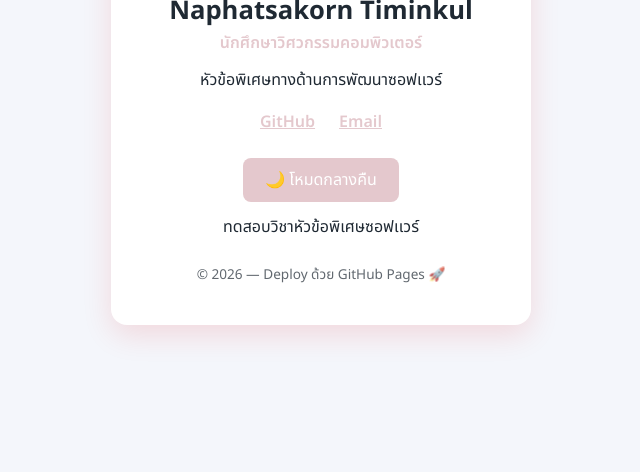
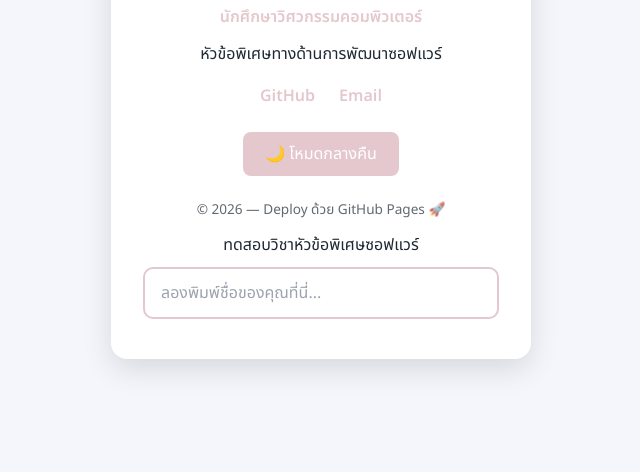
Before and after one commit to napassakornti-prog/my-profile, a plain HTML site: page index.html in a window 1280 px wide. Shown: the part 328-800 px from the top of the page, without its empty margins (319-959 px from the left). Drawn offline with Linux system fonts and the light colour scheme.

Commit message:
Add input field and improve business card

```diff
--- a/index.html
+++ b/index.html
@@ -10,31 +10,64 @@
   <link rel="preconnect" href="https://fonts.gstatic.com" crossorigin>
   <link href="https://fonts.googleapis.com/css2?family=Noto+Sans+Thai:wght@400;600;700&display=swap" rel="stylesheet">
 
-  <!-- CSS ภายนอก: สังเกตว่าเป็น relative path (./) -->
+  <!-- CSS ภายนอก -->
   <link rel="stylesheet" href="./style.css">
 </head>
+
 <body>
+
   <main class="card">
-    <img class="card__avatar" src="https://avatars.githubusercontent.com/u/9919?v=4" alt="รูปโปรไฟล์">
-    <h1 class="card__name">Naphatsakorn Timinkul</h1>
-    <p class="card__title">นักศึกษาวิศวกรรมคอมพิวเตอร์</p>
-    <p class="card__bio">หัวข้อพิเศษทางด้านการพัฒนาซอฟเเวร์</p>
+
+    <img class="card__avatar"
+      src="https://avatars.githubusercontent.com/u/9919?v=4"
+      alt="รูปโปรไฟล์">
+
+    <h1 class="card__name">
+      Naphatsakorn Timinkul
+    </h1>
+
+    <p class="card__title">
+      นักศึกษาวิศวกรรมคอมพิวเตอร์
+    </p>
+
+    <p class="card__bio">
+      หัวข้อพิเศษทางด้านการพัฒนาซอฟแวร์
+    </p>
 
     <ul class="card__links">
-      <li><a href="https://github.com/napassakornti-prog">GitHub</a></li>
-      <li><a href="napassakorn.ti@ksu.ac.th">Email</a></li>
+      <li>
+        <a href="https://github.com/napassakornti-prog" target="_blank">
+          GitHub
+        </a>
+      </li>
+
+      <li>
+        <a href="mailto:napassakorn.ti@ksu.ac.th">
+          Email
+        </a>
+      </li>
     </ul>
 
-    <button id="theme-toggle" class="card__button">🌙 โหมดกลางคืน</button>
+    <button id="theme-toggle" class="card__button">
+      🌙 โหมดกลางคืน
+    </button>
 
-<p class="card__bio">
-    ทดสอบวิชาหัวข้อพิเศษซอฟเเวร์
-</p>
+    <footer id="card-footer" class="card__footer"></footer>
 
-<footer id="card-footer" class="card__footer"></footer>
+    <p class="card__bio">
+      ทดสอบวิชาหัวข้อพิเศษซอฟแวร์
+    </p>
+
+    <input
+      type="text"
+      class="card__input"
+      placeholder="ลองพิมพ์ชื่อของคุณที่นี่..."
+    >
+
   </main>
 
-  <!-- JS ภายนอก: วางท้าย body เสมอ -->
+  <!-- JS -->
   <script src="./script.js"></script>
+
 </body>
 </html>
--- a/script.js
+++ b/script.js
@@ -2,19 +2,26 @@
 let isDark = false;
 
 // ===== Element References =====
-const toggleButton = document.querySelector('#theme-toggle');
-const footer = document.querySelector('#card-footer');
+const toggleButton = document.querySelector("#theme-toggle");
+const footer = document.querySelector("#card-footer");
+const input = document.querySelector(".card__input");
 
 // ===== Event: สลับธีม =====
-// สังเกต: ผูก event ใน JS ไม่ใช่ onclick ใน HTML (Separation of Concerns)
-toggleButton.addEventListener('click', () => {
+toggleButton.addEventListener("click", () => {
   isDark = !isDark;
-  document.body.classList.toggle('dark', isDark);
 
-  // ใช้ template literal ตามมาตรฐานของวิชา
-  toggleButton.textContent = isDark ? `☀️ โหมดกลางวัน` : `🌙 โหมดกลางคืน`;
+  document.body.classList.toggle("dark", isDark);
+
+  toggleButton.textContent = isDark
+    ? "☀️ โหมดกลางวัน"
+    : "🌙 โหมดกลางคืน";
 });
 
-// ===== Footer: ปีอัตโนมัติด้วย template literal =====
+// ===== Footer: ปีอัตโนมัติ =====
 const currentYear = new Date().getFullYear();
 footer.textContent = `© ${currentYear} — Deploy ด้วย GitHub Pages 🚀`;
+
+// ===== Event: รับข้อความจากช่อง Input =====
+input.addEventListener("input", () => {
+  console.log(`ผู้ใช้พิมพ์: ${input.value}`);
+});
--- a/style.css
+++ b/style.css
@@ -6,7 +6,7 @@
   --accent: #e4c8cd;
 }
 
-/* ธีมมืด: สลับด้วยการเติม class ที่ <body> ผ่าน JS */
+/* ===== ธีมมืด ===== */
 body.dark {
   --bg: #0f172a;
   --card-bg: #1e293b;
@@ -16,31 +16,32 @@ body.dark {
 
 /* ===== Layout ===== */
 * {
+  margin: 0;
   box-sizing: border-box;
-  margin: 0;
 }
 
 body {
-  font-family: 'Noto Sans Thai', sans-serif;
+  font-family: "Noto Sans Thai", sans-serif;
   background-color: var(--bg);
   color: var(--text);
   min-height: 100vh;
   display: grid;
   place-items: center;
-  transition: background-color 0.3s;
+  transition: background-color 0.3s, color 0.3s;
 }
 
-/* ===== การ์ดนามบัตร ===== */
+/* ===== Card ===== */
 .card {
   background-color: var(--card-bg);
   width: min(420px, 90vw);
   padding: 2.5rem 2rem;
   border-radius: 16px;
-  box-shadow: 0 10px 30px rgba(229, 9, 9, 0.12);
+  box-shadow: 0 10px 30px rgba(0, 0, 0, 0.12);
   text-align: center;
   transition: background-color 0.3s;
 }
 
+/* ===== รูปโปรไฟล์ ===== */
 .card__avatar {
   width: 110px;
   height: 110px;
@@ -49,21 +50,26 @@ body {
   border: 3px solid var(--accent);
 }
 
+/* ===== ชื่อ ===== */
 .card__name {
   margin-top: 1rem;
   font-size: 1.6rem;
 }
 
+/* ===== ตำแหน่ง ===== */
 .card__title {
+  margin-top: 0.5rem;
   color: var(--accent);
   font-weight: 600;
 }
 
+/* ===== รายละเอียด ===== */
 .card__bio {
   margin-top: 0.75rem;
   line-height: 1.7;
 }
 
+/* ===== ลิงก์ ===== */
 .card__links {
   list-style: none;
   padding: 0;
@@ -75,9 +81,15 @@ body {
 
 .card__links a {
   color: var(--accent);
+  text-decoration: none;
   font-weight: 600;
 }
 
+.card__links a:hover {
+  text-decoration: underline;
+}
+
+/* ===== ปุ่ม ===== */
 .card__button {
   margin-top: 1.5rem;
   padding: 0.6rem 1.4rem;
@@ -88,10 +100,47 @@ body {
   background-color: var(--accent);
   color: #ffffff;
   cursor: pointer;
+  transition: 0.3s;
 }
 
+.card__button:hover {
+  opacity: 0.9;
+}
+
+/* ===== Footer ===== */
 .card__footer {
   margin-top: 1.5rem;
   font-size: 0.85rem;
   opacity: 0.7;
 }
+
+/* ===== ข้อความเหนือช่อง Input ===== */
+.card__label {
+  margin-top: 1.5rem;
+  margin-bottom: 0.6rem;
+  font-weight: 600;
+}
+
+/* ===== ช่องกรอกข้อความ ===== */
+.card__input {
+  width: 100%;
+  margin-top: 0.5rem;
+  padding: 12px 16px;
+  border: 2px solid var(--accent);
+  border-radius: 10px;
+  background-color: var(--card-bg);
+  color: var(--text);
+  font-size: 1rem;
+  font-family: inherit;
+  outline: none;
+  transition: 0.3s;
+}
+
+.card__input:focus {
+  border-color: #4f46e5;
+  box-shadow: 0 0 10px rgba(79, 70, 229, 0.25);
+}
+
+.card__input::placeholder {
+  color: #9ca3af;
+}
```
